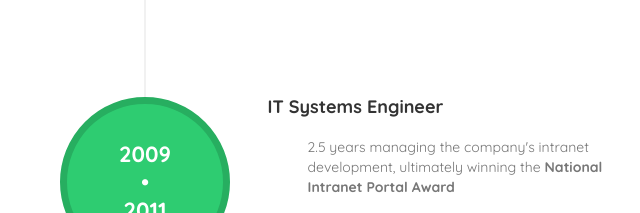
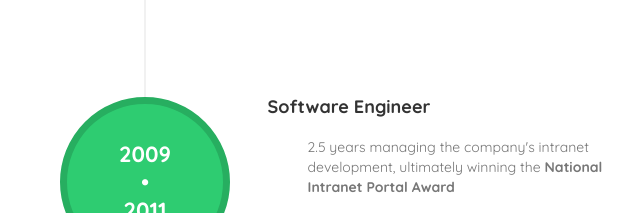
Before and after one commit to olivetreee/portfolio, a website: page index.html in a window 1280 px wide. Shown: the part 2547-2760 px from the top of the page, 495-1135 px from the left. Drawn offline with nearby package versions, Linux system fonts and the light colour scheme.

Commit message:
Fix Metodo job title

```diff
--- a/index.html
+++ b/index.html
@@ -353,7 +353,7 @@
                           </div>
                             <div class="timeline-panel">
                                 <div class="timeline-heading">
-                                    <h4 class="subheading">IT Systems Engineer</h4>
+                                    <h4 class="subheading">Software Engineer</h4>
                                 </div>
                                 <div class="timeline-body">
                                   <ul>
```
